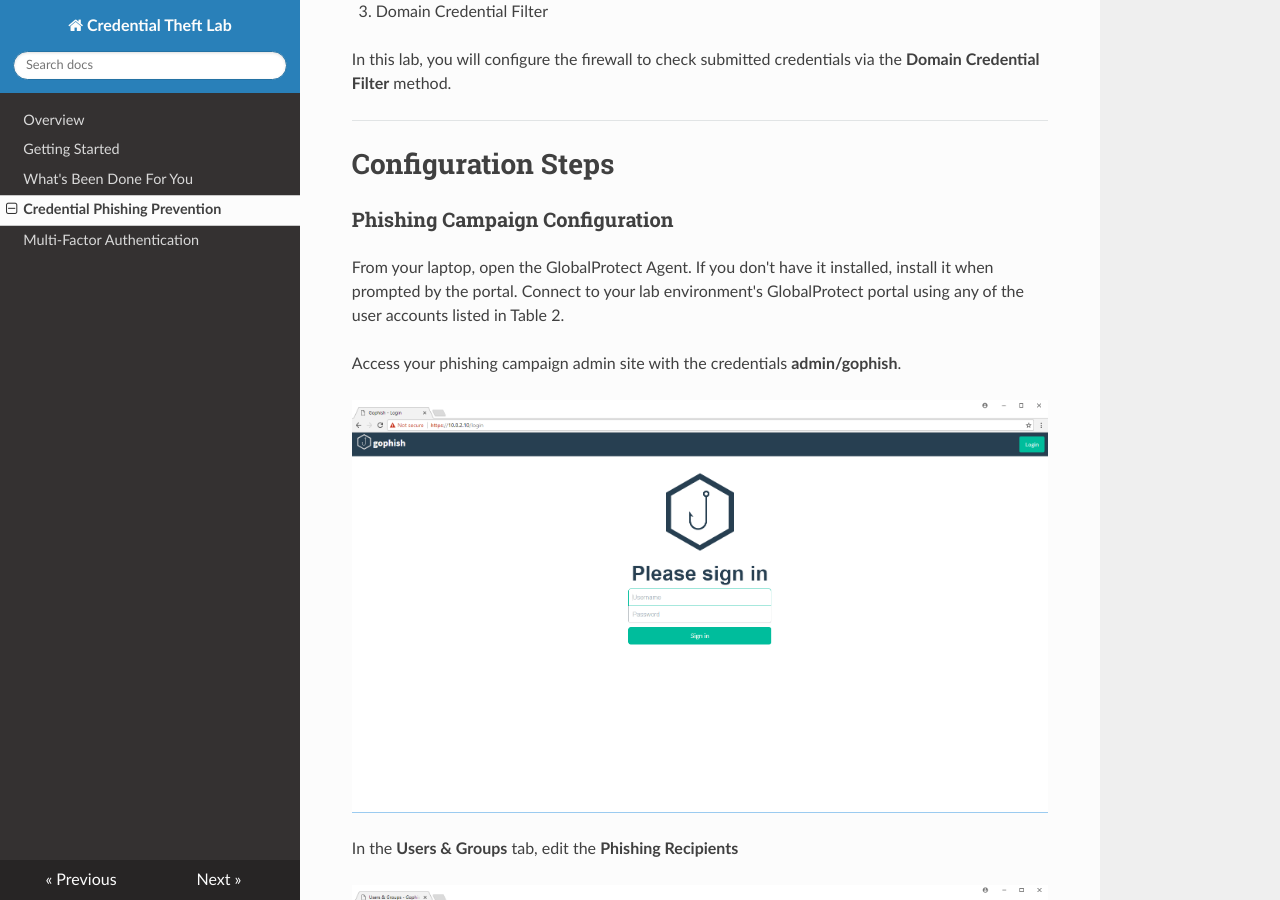
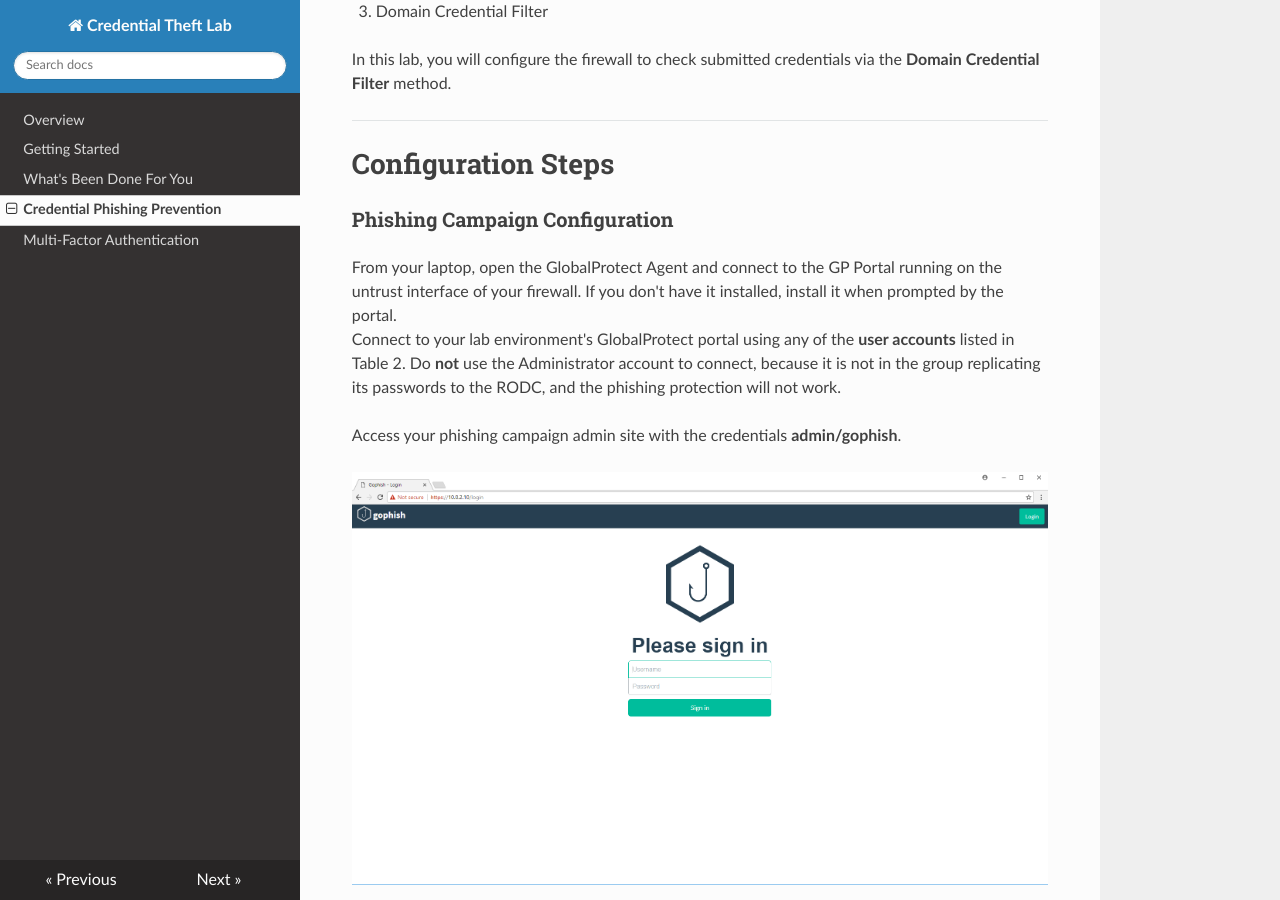
Before and after one commit to tbisaillon/credential-theft-lab, an MkDocs documentation site: the page built from docs/credentialphishing.md, in a window 1280 px wide and 900 px high, scrolled down 328 px. Built offline with MkDocs 1.6.1, drawn with Linux system fonts in a browser that asks for light colours; nearby versions of some CDN libraries; old or Windows-style settings are respelled for this version of MkDocs; some of the changed text lies outside the part shown.

Commit message:
Fixes #19 and #14.

```diff
--- a/docs/credentialphishing.md
+++ b/docs/credentialphishing.md
@@ -18,9 +18,11 @@
 
 ### Phishing Campaign Configuration
 
-From your laptop, open the GlobalProtect Agent.  If you don't have it installed, install it when
-prompted by the portal.  Connect to your lab environment's GlobalProtect portal using any of the
-user accounts listed in Table 2.
+From your laptop, open the GlobalProtect Agent and connect to the GP Portal running on the untrust
+interface of your firewall.  If you don't have it installed, install it when prompted by the portal.
+Connect to your lab environment's GlobalProtect portal using any of the **user accounts** listed in
+Table 2.  Do **not** use the Administrator account to connect, because it is not in the group
+replicating its passwords to the RODC, and the phishing protection will not work.
 
 Access your phishing campaign admin site with the credentials **admin/gophish**.
 
@@ -161,7 +163,8 @@
 ![Credential Theft Test 6](img/credential_phish_test_6.png)
 
 Confirm that your username is listed (it will be if you are connected to the lab environment via
-GlobalProtect).  You may see additional IP/user mappings.
+GlobalProtect).  *Again, you should **not** be using the Administrator account to connect as.*  You
+may see additional IP/user mappings.
 
 Go back to your test phishing account, and open the phishing email.  By clicking the link provided
 in the email, you will get to the phishing page again.
```
Also changed, not shown: docs/index.md (+6 -6 lines).
